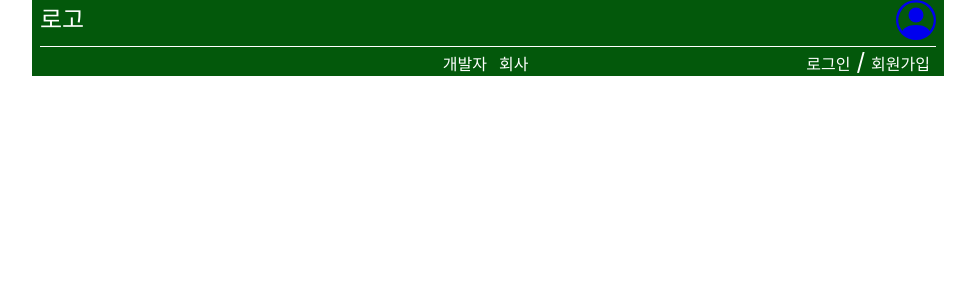
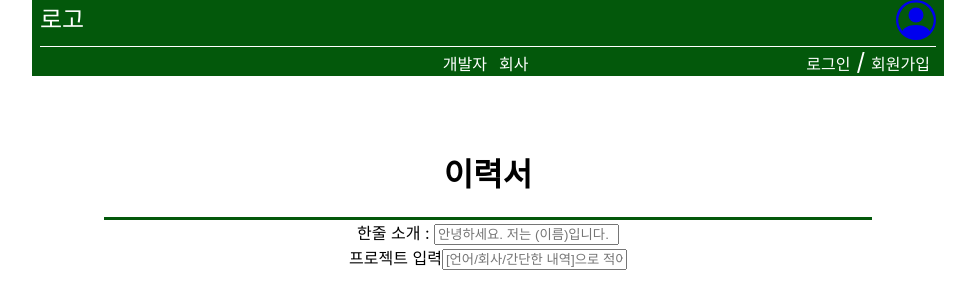
Before and after one commit to CCT-FP/Front_end, a React (Create React App) app in the folder cct_fe/: page /resume/writeresume in a window 1280 px wide. Before the commit this address had no page. Shown: the top 308 px of the page, without its empty margins (152-1127 px from the left). Built offline with nearby package versions, Linux system fonts and the light colour scheme.

Commit message:
이력서 하는 중

```diff
--- a/cct_fe/src/App.js
+++ b/cct_fe/src/App.js
@@ -8,6 +8,7 @@ import Freelancerpage from './pages/Freelancerpage';
 import Mypage from './pages/Mypage';
 import Agreepage from './pages/Agreepage';
 import Userinfo from './pages/Userinfo';
+import WriteResume from './pages/WriteResume';
 
 function App() {
   return (
@@ -21,6 +22,7 @@ function App() {
           <Route path='/freelancerpage' element={<Freelancerpage/>}/>
           <Route path='/mypage' element={<Mypage/>}/>
           <Route path='/joinpage/userinfo' element={<Userinfo/>}/>
+          <Route path='/resume/writeresume' element={<WriteResume/>}/>
         </Routes>
     </BrowserRouter>
   );
--- /dev/null
+++ b/cct_fe/src/css/WriteResume.css
@@ -0,0 +1,13 @@
+.WriteResume{
+    margin-top: 10vw;
+    display: flex;
+    flex-direction: column;
+    align-items: center;
+}
+.WriteResume-titlebox{
+    width: 60vw;
+    border-bottom: 3px solid #03580B;
+    display: flex;
+    justify-content: center;
+    align-items: center;
+}
--- a/cct_fe/src/pages/Loginpage.js
+++ b/cct_fe/src/pages/Loginpage.js
@@ -3,7 +3,7 @@ import React from "react";
 export default function Loginpage() {
     return (
         <>
-            로그인 페이지
+
         </>
     )
 }
--- a/cct_fe/src/pages/Mypage.js
+++ b/cct_fe/src/pages/Mypage.js
@@ -1,6 +1,8 @@
 import React from "react";
+import { useNavigate } from "react-router-dom";
 
 export default function Mypage(){
+    const navigate = useNavigate()
     const ResumeList = (lang, yes, place, title) => {
 
         return(
@@ -10,7 +12,9 @@ export default function Mypage(){
             </div>
         )
     }
-
+    const writeResume = e => {
+         navigate('/resume/writeresume')
+    }
     return (
         <div className="content">
             <div className="mypage-top">
@@ -25,7 +29,7 @@ export default function Mypage(){
                     <h2>이력서 수정</h2>
                 </div>
                 <div className="mypage-write-resume">
-                    <button className="mypage-write-resume-btn">이력서 작성</button>
+                    <button className="mypage-write-resume-btn" onClick={writeResume}>이력서 작성</button>
                 </div>
                 <div className="mypage-int"></div>
             </div>
--- /dev/null
+++ b/cct_fe/src/pages/WriteResume.js
@@ -0,0 +1,25 @@
+import React,{ useState } from "react";
+import '../css/WriteResume.css'
+
+export default function WriteResume(){
+    const Allproject = []
+    const [project, setProject] = useState(Allproject)
+    return(
+        <div className="WriteResume">
+            <div className="WriteResume-titlebox">
+                <h1 className="WriteResume-titlebox__title">이력서</h1>
+            </div>
+            <div className="WriteResume-introbox">
+                <label htmlFor="intro" className="WriteResume-introbox__introlabel">한줄 소개 : </label>
+                <input id="intro" type="text" className="WriteResume-introbox__inputintro" placeholder="안녕하세요. 저는 (이름)입니다."/>
+            </div>
+            <div className="WriteResume-introbox">
+                <label htmlFor="project" className="WriteResume-introbox__projectlabel">프로젝트 입력</label>
+                <input id="project" type="text" className="WriteResume-introbox__inputproject" placeholder="[언어/회사/간단한 내역]으로 적어주세요"/>
+            </div>
+            {
+                // '기본으로 적는 칸 있고, 버튼 누르면 input에 있는 value를 Allproject에추가 map함수로 Allproject에 있는거 뽑아오기'
+            }
+        </div>
+    )
+}
```
